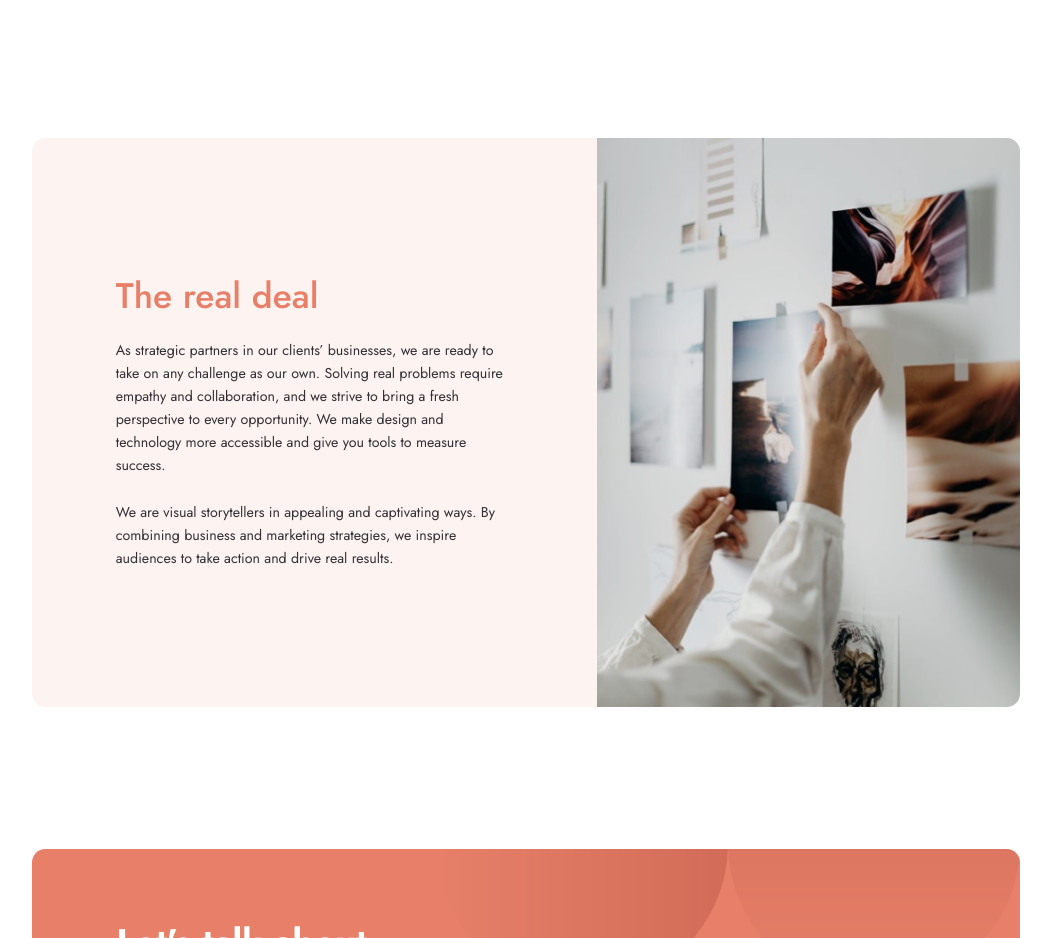
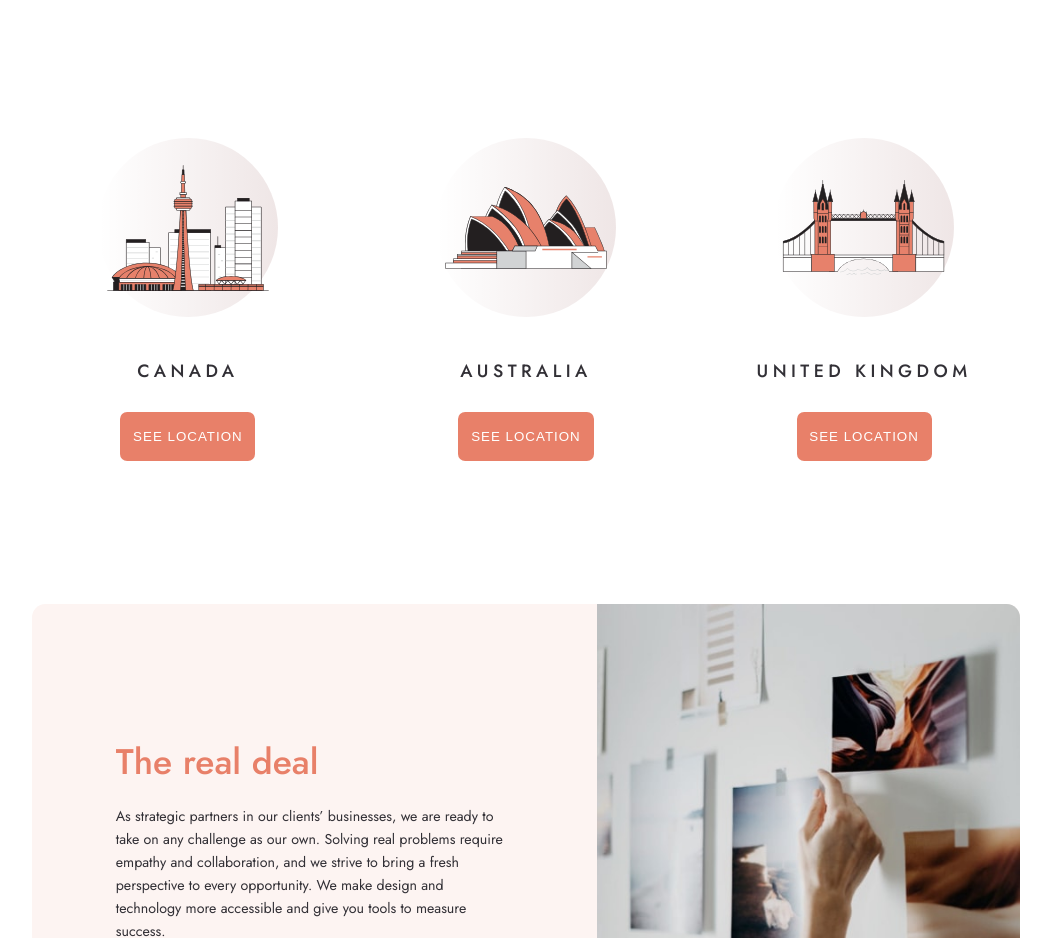
Before and after one commit to CodeVee/designo-multi-page-website, an Angular app: page /about in a window 1280 px wide. Shown: the part 1280-2218 px from the top of the page, without its empty margins (114-1165 px from the left). Built offline with nearby package versions, Linux system fonts and the light colour scheme.

Commit message:
added locations

```diff
--- a/src/app/app.module.ts
+++ b/src/app/app.module.ts
@@ -11,6 +11,7 @@ import { DesignCardComponent } from './components/design-card/design-card.compon
 import { ProductCardComponent } from './components/product-card/product-card.component';
 import { UpperBannerComponent } from './components/upper-banner/upper-banner.component';
 import { BigBannerComponent } from './components/big-banner/big-banner.component';
+import { LocationsComponent } from './components/locations/locations.component';
 
 @NgModule({
   declarations: [
@@ -22,7 +23,8 @@ import { BigBannerComponent } from './components/big-banner/big-banner.component
     DesignCardComponent,
     ProductCardComponent,
     UpperBannerComponent,
-    BigBannerComponent
+    BigBannerComponent,
+    LocationsComponent
   ],
   imports: [
     BrowserModule,
--- /dev/null
+++ b/src/app/components/locations/locations.component.html
@@ -0,0 +1,26 @@
+<div class="grid grid-3 mb">
+  <div class="location">
+    <figure class="location__img relative">
+      <div class="peach-mask"></div>
+      <img src="assets/shared/desktop/illustration-canada.svg" alt="Canada" class="relative">
+    </figure>
+    <h4 class="location__header text-upper text-dark ls-5 fw-500 text-sm">Canada</h4>
+    <button class="btn btn-peach">See location</button>
+  </div>
+  <div class="location">
+    <figure class="location__img relative">
+      <div class="peach-mask"></div>
+      <img src="assets/shared/desktop/illustration-australia.svg" alt="Australia" class="relative">
+    </figure>
+    <h4 class="location__header text-upper text-dark ls-5 fw-500 text-sm">Australia</h4>
+    <button class="btn btn-peach">See location</button>
+  </div>
+  <div class="location">
+    <figure class="location__img relative">
+      <div class="peach-mask"></div>
+      <img src="assets/shared/desktop/illustration-united-kingdom.svg" alt="United Kingdom" class="relative">
+    </figure>
+    <h4 class="location__header text-upper text-dark ls-5 fw-500 text-sm">United Kingdom</h4>
+    <button class="btn btn-peach">See location</button>
+  </div>
+</div>
--- /dev/null
+++ b/src/app/components/locations/locations.component.scss
@@ -0,0 +1,24 @@
+@import 'components';
+@import 'layout';
+
+
+.location {
+  display: flex;
+  flex-direction: column;
+  align-items: center;
+
+  &__img {
+    width: 20.2rem;
+    height: 20.2rem;
+    border-radius: 50%;
+    margin-bottom: 4.8rem;
+
+    img {
+      width: 100%;
+    }
+  }
+
+  &__header {
+    margin-bottom: 3.2rem;
+  }
+}
--- a/src/app/pages/about/about.component.html
+++ b/src/app/pages/about/about.component.html
@@ -29,6 +29,7 @@
       </div>
     </div>
   </section>
+  <app-locations></app-locations>
   <section class="board mb br-15">
     <div class="board__info relative">
       <h3 class="text-mds text-peach fw-500">The real deal</h3>
--- a/src/scss/_components.scss
+++ b/src/scss/_components.scss
@@ -79,6 +79,11 @@
     color: $dark-grey;
     background: $white;
   }
+
+  &-peach {
+    color: $white;
+    background: $peach;
+  }
 }
 
 .bg-peach {
@@ -107,3 +112,12 @@
     letter-spacing: .5rem;
   }
 }
+
+.peach-mask {
+  background: linear-gradient(90deg, rgba(93, 2, 2, 0.0001) 0%, rgba(93, 2, 2, 0.497569) 100%);
+  opacity: .2;
+  position: absolute;
+  width: 100%;
+  height: 100%;
+  border-radius: 50%;
+}
```
Also changed, not shown: src/app/components/locations/locations.component.ts (added, +8 -0 lines).
